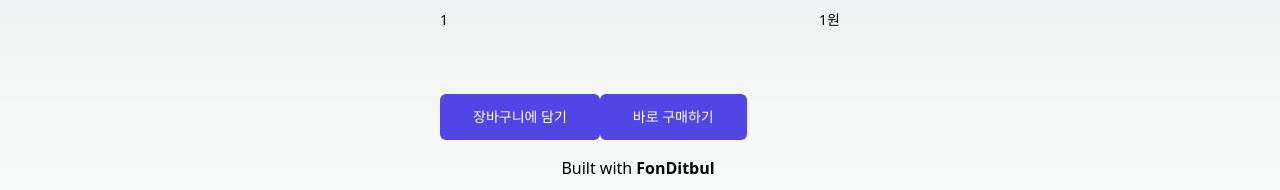
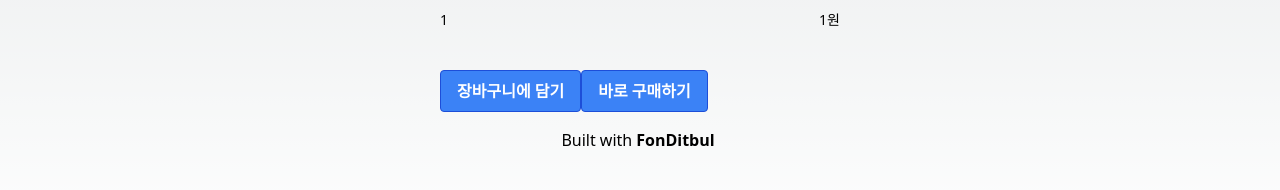
Before and after one commit to FonDitbul/copang_2_0, a Next.js app: page /product/1 in a window 1280 px wide. Shown: the part 540-730 px from the top of the page. Built offline with nearby package versions, Linux system fonts and the light colour scheme.

Commit message:
add : button 공통 컴포넌

```diff
--- a/src/components/Account/valueDuplicateButton.tsx
+++ b/src/components/Account/valueDuplicateButton.tsx
@@ -1,6 +1,8 @@
 "use client";
+
+import Button from "@/components/Common/Button";
 
 export default function ValueDuplicateButton({ value }: { value: string }) {
   // console.log(value);
-  return <button type="button"> 중복 체크 </button>;
+  return <Button> 중복 체크 </Button>;
 }
--- /dev/null
+++ b/src/components/Common/Button.tsx
@@ -0,0 +1,19 @@
+"use client";
+
+import React from "react";
+
+interface Props extends React.ButtonHTMLAttributes<HTMLButtonElement> {
+  children: React.ReactNode;
+}
+
+export default function Button({ children, ...attributes }: Props) {
+  return (
+    <button
+      type="button"
+      className="bg-blue-500 hover:bg-blue-700 text-white font-bold py-2 px-4 border border-blue-700 rounded"
+      {...attributes}
+    >
+      {children}
+    </button>
+  );
+}
--- a/src/components/Product/ProductCard.tsx
+++ b/src/components/Product/ProductCard.tsx
@@ -2,6 +2,7 @@
 import { Product } from "@/interface/Product";
 import Link from "next/link";
 import Image from "next/image";
+import Button from "@/components/Common/Button";
 type IProductDetail = Pick<Product, "id" | "name" | "cost">;
 
 export default function ProductCard({ id, name, cost }: IProductDetail) {
@@ -38,20 +39,12 @@ export default function ProductCard({ id, name, cost }: IProductDetail) {
         <p className="text-sm font-medium"> {costDisplayDot(cost)}원</p>
       </div>
       <div className="flex">
-        <button
-          id="addToCart"
-          onClick={addToCartButton}
-          className="px-2 mt-6 items-center justify-center rounded-md border border-transparent bg-indigo-600 px-8 py-3 text-sm font-medium text-white hover:bg-indigo-700 focus:outline-none focus:ring-2 focus:ring-indigo-500 focus:ring-offset-2"
-        >
+        <Button id="addToCart" onClick={addToCartButton}>
           장바구니에 담기
-        </button>
-        <button
-          id="productBuy"
-          onClick={productBuyButton}
-          className="px-2 mt-6 items-center justify-center rounded-md border border-transparent bg-indigo-600 px-8 py-3 text-sm font-medium text-white hover:bg-indigo-700 focus:outline-none focus:ring-2 focus:ring-indigo-500 focus:ring-offset-2"
-        >
+        </Button>
+        <Button id="productBuy" onClick={productBuyButton}>
           바로 구매하기
-        </button>
+        </Button>
       </div>
     </div>
   );
```
